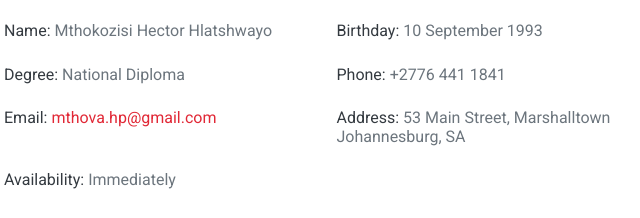
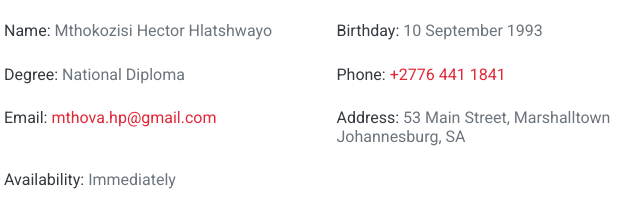
Before and after one commit to M-h-sh/mtho, a plain HTML site: page index.html in a window 1280 px wide. Shown: the part 1227-1445 px from the top of the page, 556-1196 px from the left. Drawn offline with nearby package versions, Linux system fonts and the light colour scheme.

Commit message:
Update index.html

```diff
--- a/index.html
+++ b/index.html
@@ -117,7 +117,7 @@
                         <div class="col-sm-6 py-2"><h6>Name: <span class="text-secondary">Mthokozisi Hector Hlatshwayo</span></h6></div>
                         <div class="col-sm-6 py-2"><h6>Birthday: <span class="text-secondary">10 September 1993</span></h6></div>
                         <div class="col-sm-6 py-2"><h6>Degree: <span class="text-secondary">National Diploma</span></h6></div>
-                        <div class="col-sm-6 py-2"><h6>Phone: <span class="text-secondary">+2776 441 1841</span></h6></div>
+                        <div class="col-sm-6 py-2"><h6>Phone: <span class="text-secondary"><a href="tel:+2776-461-1841">+2776 441 1841</a></span></h6></div>
                         <div class="col-sm-6 py-2"><h6>Email: <span class="text-secondary"><a href="mailto:mthova.hp@gmail.com">mthova.hp@gmail.com</a></span></h6></div>
                         <div class="col-sm-6 py-2"><h6>Address: <span class="text-secondary">53 Main Street, Marshalltown Johannesburg, SA</span></h6></div>
                         <div class="col-sm-6 py-2"><h6>Availability: <span class="text-secondary">Immediately</span></h6></div>
```
